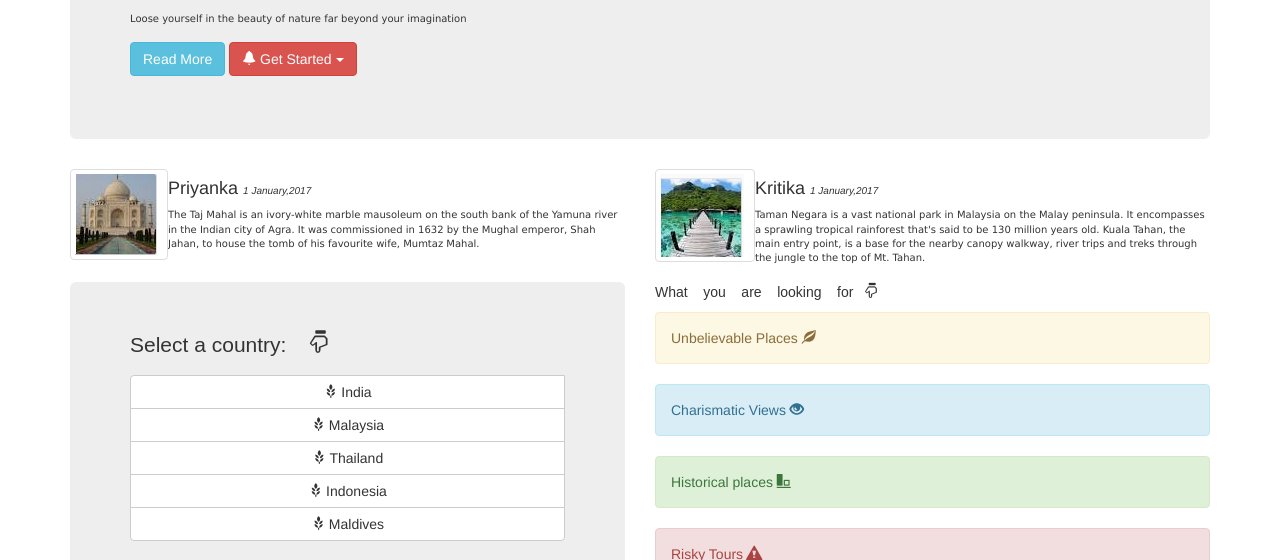
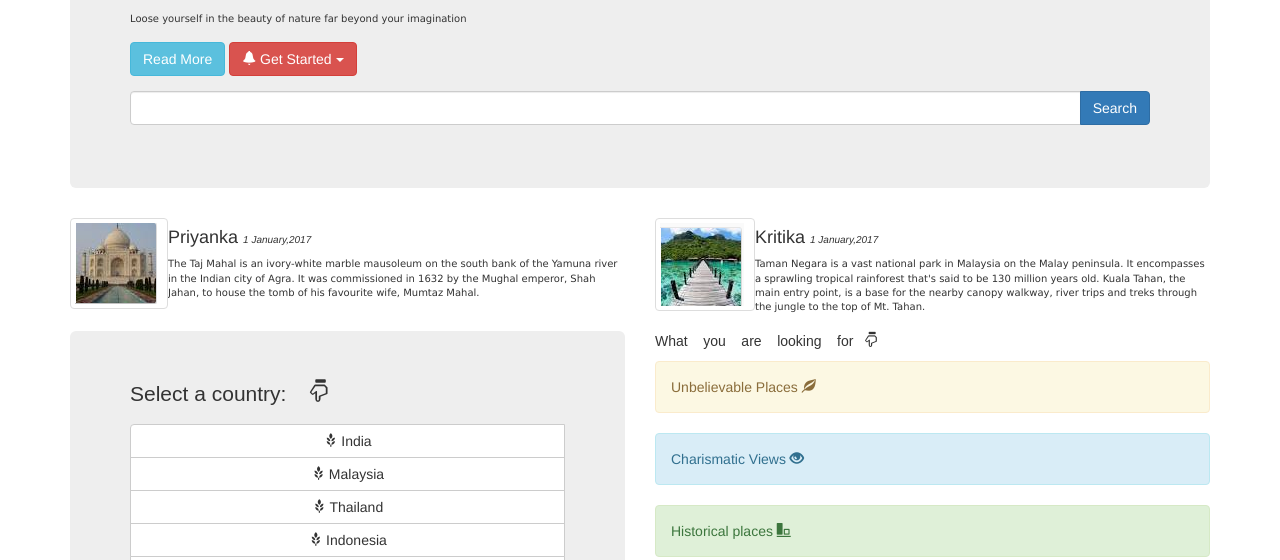
Before and after one commit to Priyannkaa/MiniProjects, a plain HTML site: page My_GIT/Home.html in a window 1280 px wide. Shown: the part 240-800 px from the top of the page. Drawn offline with nearby package versions, Linux system fonts and the light colour scheme.

Commit message:
modified

```diff
--- a/My_GIT/Home.html
+++ b/My_GIT/Home.html
@@ -61,6 +61,14 @@
 				</div>
 			</p>
 			<p class="collapse" id="travelinfo"> Travel the world in a meaningful way! Choose from our world class working holiday, volunteer, internship, teach, adventure and au pair trips!</p>
+			<p>
+			<div class="input-group">
+				<input type="text" class="form-control"/>
+				<span class="input-group-btn">
+					<button class="btn btn-primary" type="button">Search</button>
+				</span>
+			</div>
+			</p>
 		</div>
 
 		<div class="row">
```
Also changed, not shown: gitHelp.txt (added).
